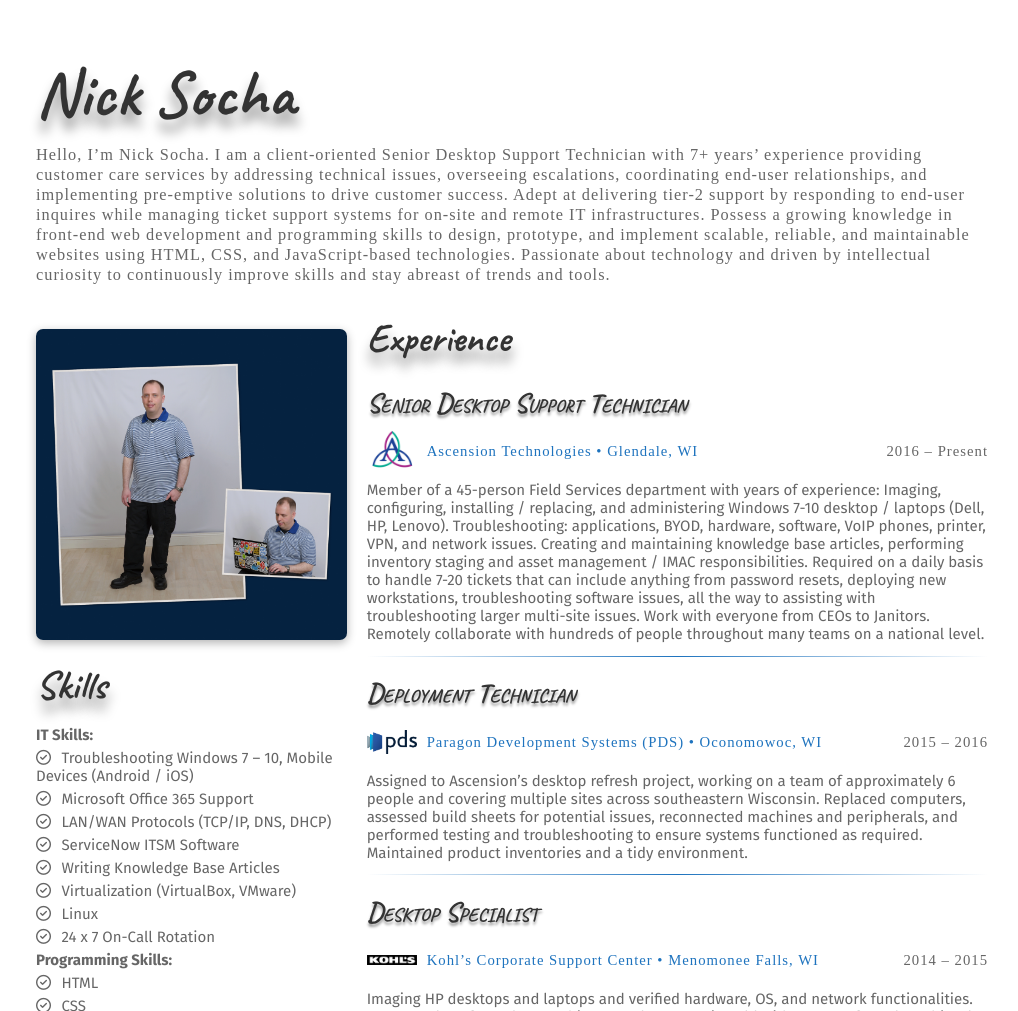
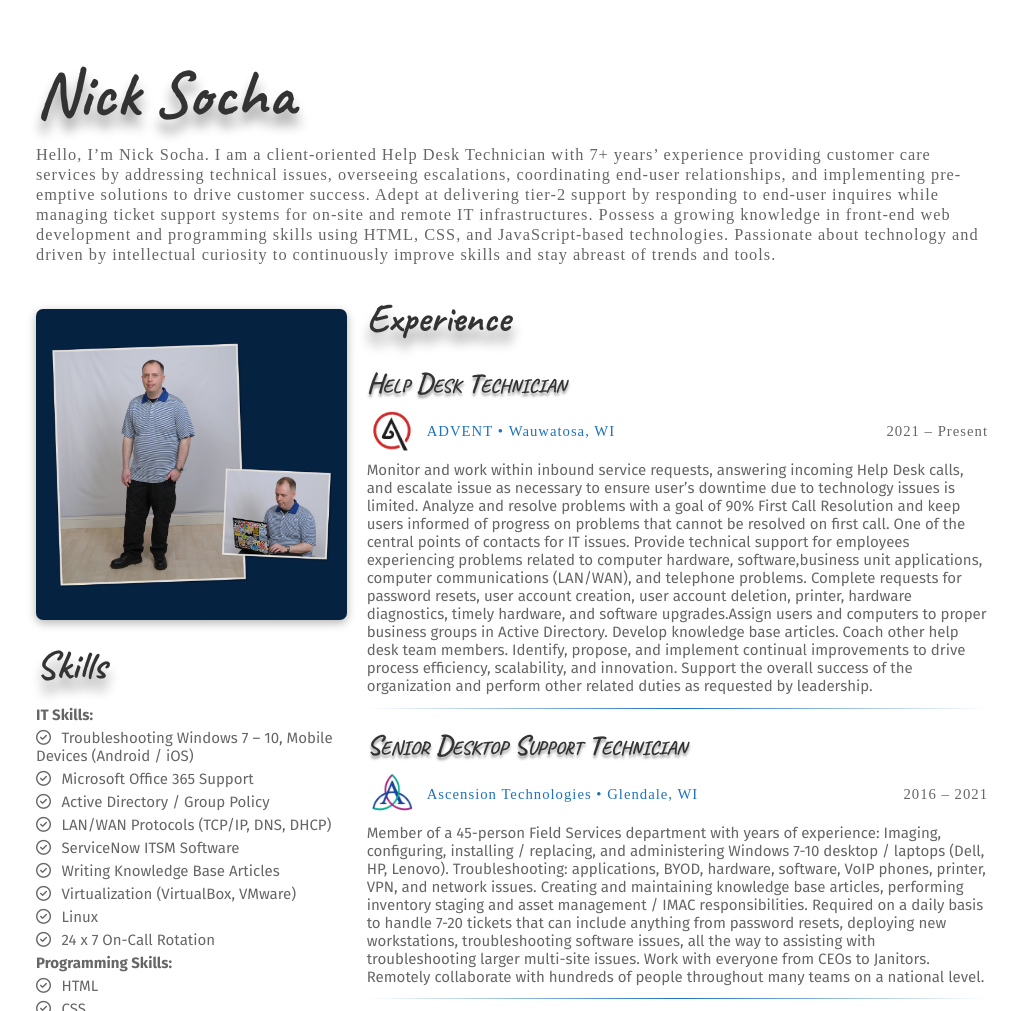
Before and after one commit to nicksocha/socha-me, a plain HTML site: page index.html in a window 1280 px wide. Shown: the part 680-1691 px from the top of the page, without its empty margins (128-1146 px from the left). Drawn offline with Linux system fonts and the light colour scheme; a web font is replaced by a local one.

Commit message:
v2.2 Updated Resume
v2.2 Updated Resume - Added ADVENT

```diff
--- a/index.html
+++ b/index.html
@@ -54,7 +54,7 @@
     <!-- Intro Section -->
     <section class="intro-section">
       <h2>Nick Socha</h2>
-      <h3>Hello, I’m Nick Socha. I am a client-oriented Senior Desktop Support Technician with 7+ years’ experience providing customer care services by addressing technical issues, overseeing escalations, coordinating end-user relationships, and implementing pre-emptive solutions to drive customer success. Adept at delivering tier-2 support by responding to end-user inquires while managing ticket support systems for on-site and remote IT infrastructures. Possess a growing knowledge in front-end web development and programming skills to design, prototype, and implement scalable, reliable, and maintainable websites using HTML, CSS, and JavaScript-based technologies. Passionate about technology and driven by intellectual curiosity to continuously improve skills and stay abreast of trends and tools.</h3>
+      <h3>Hello, I’m Nick Socha. I am a client-oriented Help Desk Technician with 7+ years’ experience providing customer care services by addressing technical issues, overseeing escalations, coordinating end-user relationships, and implementing pre-emptive solutions to drive customer success. Adept at delivering tier-2 support by responding to end-user inquires while managing ticket support systems for on-site and remote IT infrastructures. Possess a growing knowledge in front-end web development and programming skills using HTML, CSS, and JavaScript-based technologies. Passionate about technology and driven by intellectual curiosity to continuously improve skills and stay abreast of trends and tools.</h3>
     </section>
     <!-- Resume Section -->
     <section class="resume-section">
@@ -69,6 +69,7 @@
           <ul>
             <li><i class="far fa-check-circle"></i> Troubleshooting Windows 7 – 10, Mobile Devices (Android / iOS)</li>
             <li><i class="far fa-check-circle"></i> Microsoft Office 365 Support</li>
+            <li><i class="far fa-check-circle"></i> Active Directory / Group Policy</li>
             <li><i class="far fa-check-circle"></i> LAN/WAN Protocols (TCP/IP, DNS, DHCP)</li>
             <li><i class="far fa-check-circle"></i> ServiceNow ITSM Software</li>
             <li><i class="far fa-check-circle"></i> Writing Knowledge Base Articles</li>
@@ -102,6 +103,20 @@
       <!-- Column 2 -->
       <div class="column-2">
         <h5>Experience</h5>
+        <!-- Help Desk Technician Blurb -->
+        <div class="resume-blurb">
+          <h6>Help Desk Technician</h6>
+          <div class="resume-blurb-center">
+            <img class="resume-blurb-logo" src="/media/logos/advent-logo.png" alt="ADVENT Logo">
+            <h3 class="resume-blurb-h3"><a href="https://adventknows.com" target="_blank"
+                rel="noreferrer">ADVENT • Wauwatosa, WI</a></h3>
+            <h3 class="resume-blurb-h3">2021 – Present</h3>
+          </div>
+          <ul>
+            <li>Monitor and work within inbound service requests, answering incoming Help Desk calls, and escalate issue as necessary to ensure user’s downtime due to technology issues is limited. Analyze and resolve problems with a goal of 90% First Call Resolution and keep users informed of progress on problems that cannot be resolved on first call. One of the central points of contacts for IT issues. Provide technical support for employees experiencing problems related to computer hardware, software,business unit applications, computer communications (LAN/WAN), and telephone problems. Complete requests for password resets, user account creation, user account deletion, printer, hardware diagnostics, timely hardware, and software upgrades.Assign users and computers to proper business groups in Active Directory. Develop knowledge base articles. Coach other help desk team members. Identify, propose, and implement continual improvements to drive process efficiency, scalability, and innovation. Support the overall success of the organization and perform other related duties as requested by leadership.
+          </ul>
+          <hr>
+        </div>
         <!-- Senior Desktop Support Technician Blurb -->
         <div class="resume-blurb">
           <h6>Senior Desktop Support Technician</h6>
@@ -109,7 +124,7 @@
             <img class="resume-blurb-logo" src="/media/logos/ascension-logo.png" alt="Ascension Logo">
             <h3 class="resume-blurb-h3"><a href="https://ascension.org/Our-Work/Ascension-Technologies" target="_blank"
                 rel="noreferrer">Ascension Technologies • Glendale, WI</a></h3>
-            <h3 class="resume-blurb-h3">2016 – Present</h3>
+            <h3 class="resume-blurb-h3">2016 – 2021</h3>
           </div>
           <ul>
             <li>Member of a 45-person Field Services department with years of experience: Imaging, configuring, installing / replacing, and administering Windows 7-10 desktop / laptops (Dell, HP, Lenovo). Troubleshooting: applications, BYOD, hardware, software, VoIP phones, printer, VPN, and network issues. Creating and maintaining knowledge base articles, performing inventory staging and asset management / IMAC responsibilities. Required on a daily basis to handle 7-20 tickets that can include anything from password resets, deploying new workstations, troubleshooting software issues, all the way to assisting with troubleshooting larger multi-site issues. Work with everyone from CEOs to Janitors. Remotely collaborate with hundreds of people throughout many teams on a national level.</li>
```
Also changed, not shown: media/logos/advent-logo.png (added), 2 other files.
